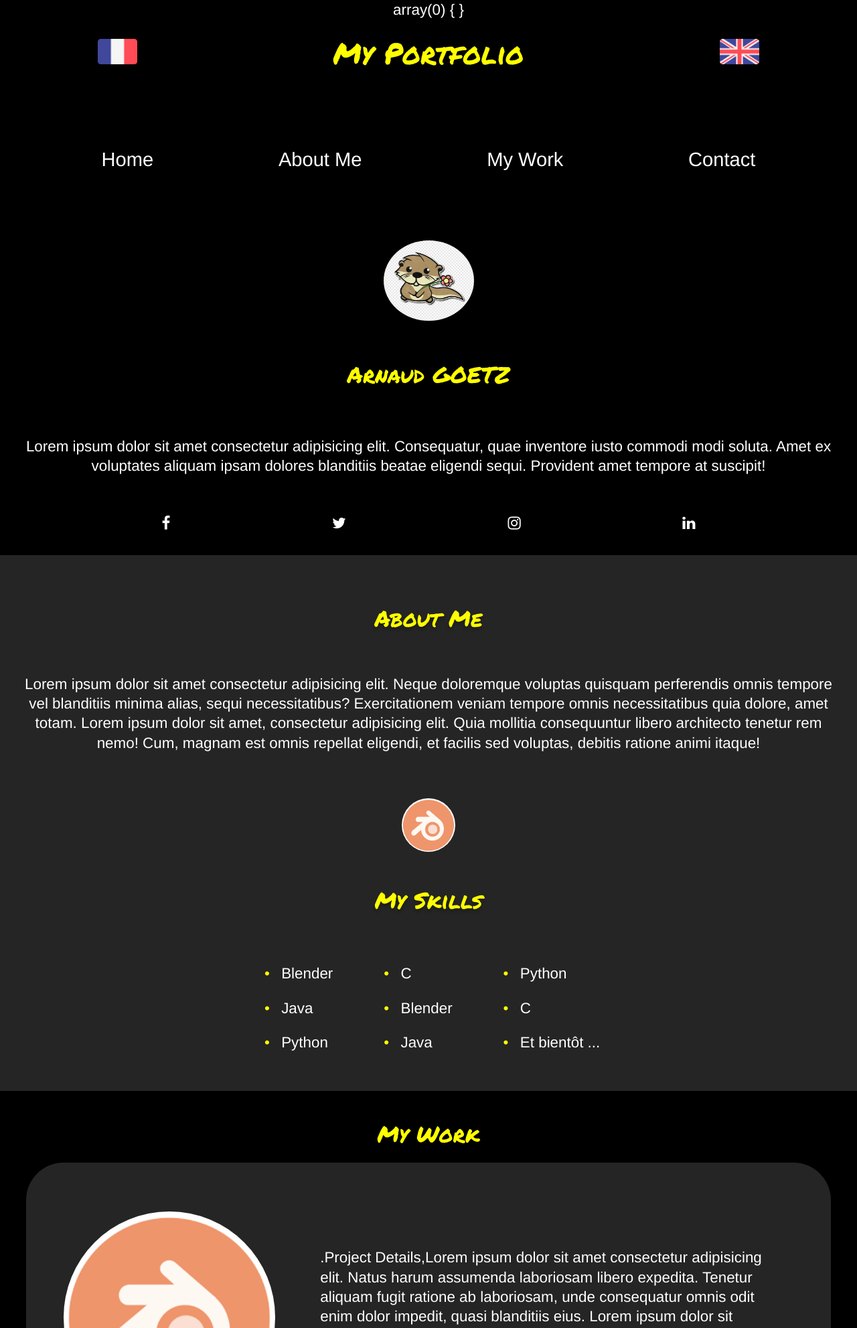
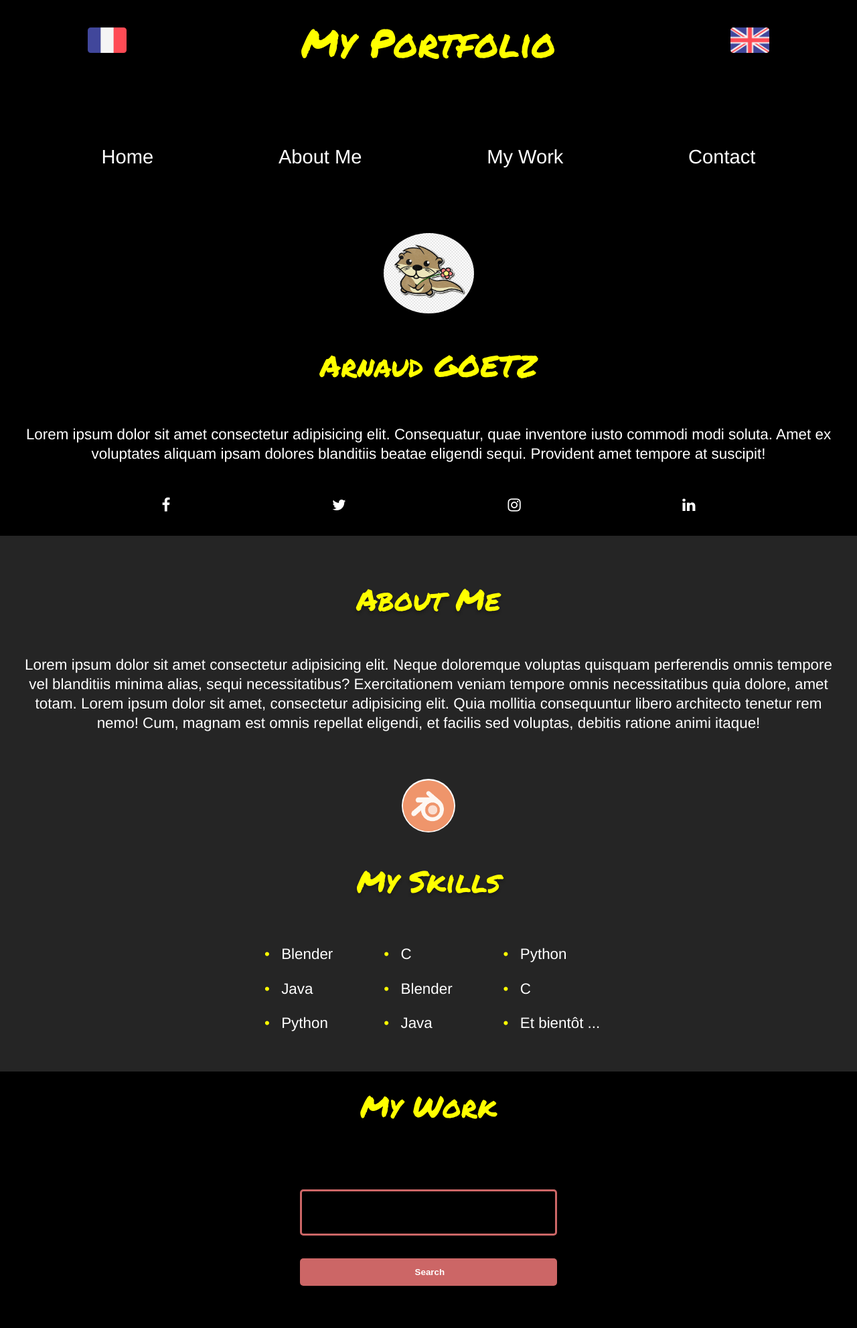
Before and after one commit to ArnaudGoetz/Portfolio_L2, a PHP site: page / in a window 1280 px wide. Shown: the top 1983 px of the page at 67% size. Run offline with PHP 8.4, Linux system fonts and the light colour scheme; data comes from the database, SQL or seed files in the repository; data that the repository does not hold is empty.

Commit message:
fix inputs + FIlterGet

```diff
--- a/assets/css/style.css
+++ b/assets/css/style.css
@@ -65,6 +65,7 @@ h2{
   font-style: normal;
   font-weight: 400;
   text-shadow: 0px 4px 4px rgba(0, 0, 0, 0.25);
+  font-size: 1.5em;
 }
 
 /* Home Section */
@@ -226,15 +227,14 @@ h2{
   margin: 0;
   display: flex;
   flex-direction: column;
-  flex-wrap: wrap;
-  justify-content: space-around;
-  padding: 1em;
+  flex-wrap: nowrap;
+  align-items: center;
 }
 
 #work nav {
   display: grid;
   grid-template-columns: 1fr;
-  max-width: 100vw;
+  max-width:90%;
   justify-items: center;
   gap: 1em;
 }
@@ -262,7 +267,48 @@ h2{
   width: 100%;
   padding:0;
 }
+#work>div{
+  width: 90%;
+  margin: 3em;
+}
 
+#work div form label input{
+  width: 70%;
+}
+
+
+
+#work footer{
+width: 90%;
+text-align: center;
+padding: 1em;
+}
+
+
+.button{
+width: 50%;
+background:#CC6666;
+border-radius:5px;
+border:0;
+cursor:pointer;
+color:white;
+padding: 1em;
+transition: all 0.3s;
+margin: 2em;
+font-weight:700;
+}
+
+.button:hover{
+  transform: translateY(-0.3em);
+}
+#work>div{
+  width: 90%;
+  margin: 1em;
+}
+
+#work div form label input{
+  width: 100%;
+}
 
 
 @media screen and (min-width: 992px) {
@@ -270,12 +316,15 @@ h2{
   #work{
     align-content: center;
   }
+  #work>div{
+    width: 30%;
+  }
 
   #work nav{
     gap:2em;
     display: grid;
     grid-template-columns: 1fr;
-    width: 90%;
+    width: 80%;
   }
 
   #work nav div {
@@ -359,6 +381,7 @@ form { max-width:60vw; margin:50px auto; }
   width:100%;
   box-sizing: border-box;
   outline:0;
+  font-size: 0.8em;
 }
 
 .input:focus { border:3px solid #CC4949; }
@@ -407,6 +431,9 @@ input.error {
   body{
     font-size: 1.3em;
   }
+  h2{
+    font-size: 2em;
+  }
 }
 
 @media screen and (min-width: 1268px) {
--- a/assets/js/Form.js
+++ b/assets/js/Form.js
@@ -52,7 +52,6 @@ document.addEventListener('DOMContentLoaded', function() {
         formGet.submit();
     }
 
-
     formPost.addEventListener('submit', validerFormulairePost);
     formGet.addEventListener('submit',validerFormulaireGet);
 });
--- a/assets/models/Projet.php
+++ b/assets/models/Projet.php
@@ -37,6 +37,9 @@ class Projet extends Database{
     private function checkDescription(string $Description): bool{
         return $Description !== '' &&  strlen($Description) <= 300;
     }
+    private function checkSearch(string $Search): bool{
+        return $Search !== '' && strlen($Search) <= 50;
+    }
 
     public function createPost(string $Title, string $Type, string $Description){
         if($this->checkTitle($Title) && $this->checkType($Type) && $this->checkDescription($Description)){
@@ -49,5 +52,14 @@ class Projet extends Database{
             $new->execute();
         }
     }
-
+    public function getProjectsFilter(string $Search){
+        if($this->checkSearch($Search)){
+            $input = $this->pdo->prepare(
+                "SELECT * FROM Projet WHERE Title LIKE :1 OR Type LIKE :1 OR Description LIKE :1"
+            );
+            $input->bindValue(':1',htmlspecialchars('%'.$Search.'%'));
+            $input->execute();
+        }
+        return $input->fetchAll();
+    }
 }
--- a/index.php
+++ b/index.php
@@ -18,10 +18,15 @@
     require_once __DIR__ . "/assets/models/Projet.php";
 
     $table = new Projet();
-    var_dump($_POST);
+
     if (isset($_POST['Title']) && isset($_POST['Type']) && isset($_POST['Description'])){
       $table->createPost($_POST['Title'], $_POST['Type'], $_POST['Description']);
     }
+
+    if(isset($_GET['Research'])){
+      $projets = $table->getProjectsFilter($_GET['Research']);
+    }
+    else $projets = $table->getAllProjects();
 
   ?>
 
@@ -112,16 +117,28 @@
         <header>
           <h2><?php echo $lang['work'];?></h2>
         </header>
+        <div>
+          <form action ="#work" method="get" id ="GetForm">
+            <label for="text" >
+              <input name="Research" type="text" class="input" id ="Research"/>
+            </label>
+
+            <p id="MessErreur"></p>
+
+            <label for="submit">
+              <input type="submit" value=" <?php echo $lang['form_search'];?>" />
+            </label>
+          </form>
+        </div>
         <nav>
           <?php
-            foreach($table->getAllProjects() as $projet) :
+            foreach($projets as $projet) :
               ?>
               <div>
-
                 <img src="<?= $projet['Image'] ?>" alt=" Logo Blender">
 
                 <section>
-                  <h3><?= $projet['Titre'] ?></h3>
+                  <h3><?= $projet['Title'] ?></h3>
                   <p> <?= $projet['Description'] ?></p>
                 </section>
               </div>
@@ -132,21 +149,8 @@
         </nav>
 
         <footer>
-            <button class="button"> <?php echo $lang['load_more_projects'];?></button>
 
-            <form method="get" id ="GetForm">
-
-              <label for="text" >
-                <input name="Research" type="text" class="input" id ="Research"/>
-              </label>
-
-              <p id="MessErreur"></p>
-
-              <label for="submit">
-                <input type="submit" value=" <?php echo $lang['form_search'];?>" />
-              </label>
-
-            </form>
+          <button class="button"> <?php echo $lang['load_more_projects'];?></button>
 
         </footer>
 
```
Also changed, not shown: other parts of assets/css/style.css (+7 -28 lines).
